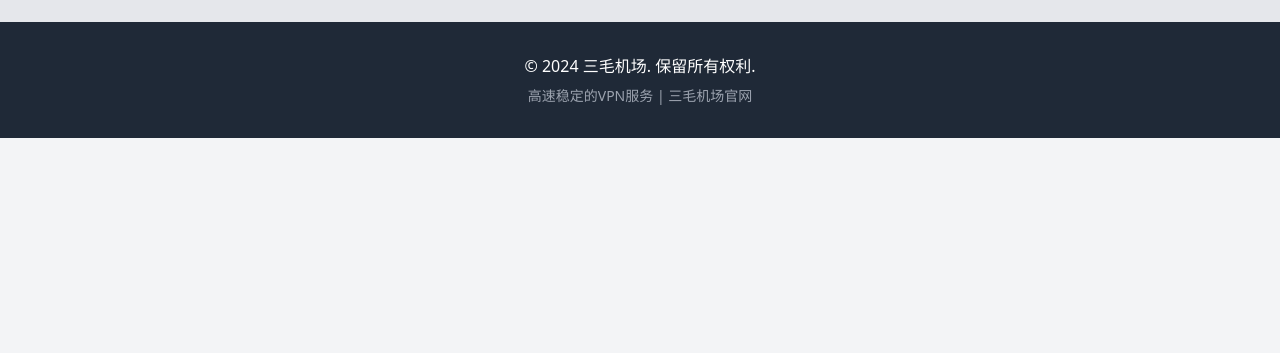
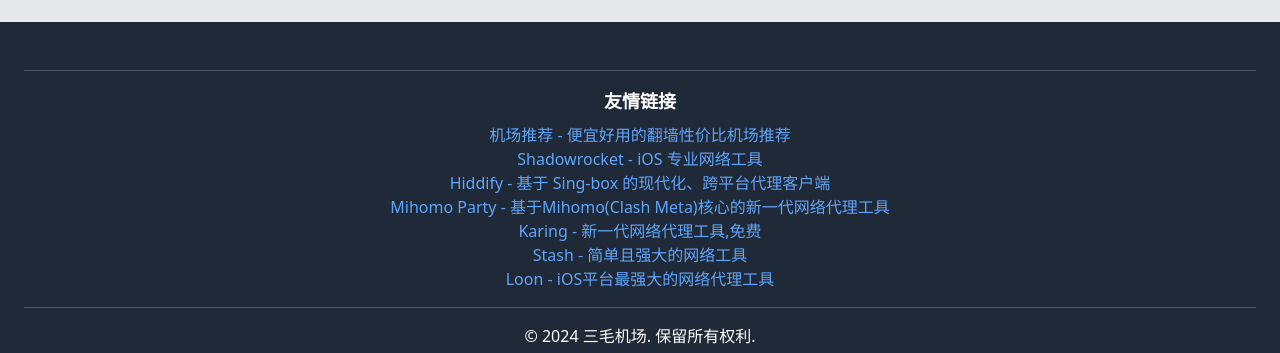
Before and after one commit to haibing3344/3mao.bid, a plain HTML site: page index.html in a window 1280 px wide. Shown: the part 2062-2415 px from the top of the page. Before the commit the page ends 2200 px from the top, so only its background shows below. Drawn offline with nearby package versions, Linux system fonts and the light colour scheme.

Commit message:
add friend link

```diff
--- a/index.html
+++ b/index.html
@@ -232,8 +232,24 @@
     <!-- Footer -->
     <footer class="bg-gray-800 text-white py-8">
         <div class="container mx-auto px-6 text-center">
+
+                        <!-- 友情链接 -->
+            <div class="mt-4 pt-4 border-t border-gray-600">
+                <h3 class="text-lg font-semibold mb-2">友情链接</h3>
+                <a href="https://jichangtuijian.uk" target="_blank" class="text-blue-400 hover:text-blue-300 hover:underline transition duration-300">机场推荐 - 便宜好用的翻墙性价比机场推荐</a><br>
+                <a href="https://shadowrocket.uk" target="_blank" class="text-blue-400 hover:text-blue-300 hover:underline transition duration-300">Shadowrocket - iOS 专业网络工具</a><br>
+                <a href="https://hiddifycn.org" target="_blank" class="text-blue-400 hover:text-blue-300 hover:underline transition duration-300">Hiddify - 基于 Sing-box 的现代化、跨平台代理客户端</a><br>
+                <a href="https://mihomo.bid" target="_blank" class="text-blue-400 hover:text-blue-300 hover:underline transition duration-300">Mihomo Party - 基于Mihomo(Clash Meta)核心的新一代网络代理工具</a><br>
+                <a href="https://karing.uk" target="_blank" class="text-blue-400 hover:text-blue-300 hover:underline transition duration-300">Karing - 新一代网络代理工具,免费</a><br>
+                <a href="https://stashapp.uk" target="_blank" class="text-blue-400 hover:text-blue-300 hover:underline transition duration-300">Stash - 简单且强大的网络工具</a><br>
+                <a href="https://nsloon.uk" target="_blank" class="text-blue-400 hover:text-blue-300 hover:underline transition duration-300">Loon - iOS平台最强大的网络代理工具</a><br>
+            </div>
+            <div class="mt-4 pt-4 border-t border-gray-600"></div>
             <p>&copy; 2024 三毛机场. 保留所有权利.</p>
             <p class="text-sm text-gray-400 mt-2">高速稳定的VPN服务 | <a href="/" class="hover:underline">三毛机场官网</a></p>
+            </div>
+
+
             <!-- Add social media links or other footer content here -->
         </div>
     </footer>
```
Also changed, not shown: 1 other file.
